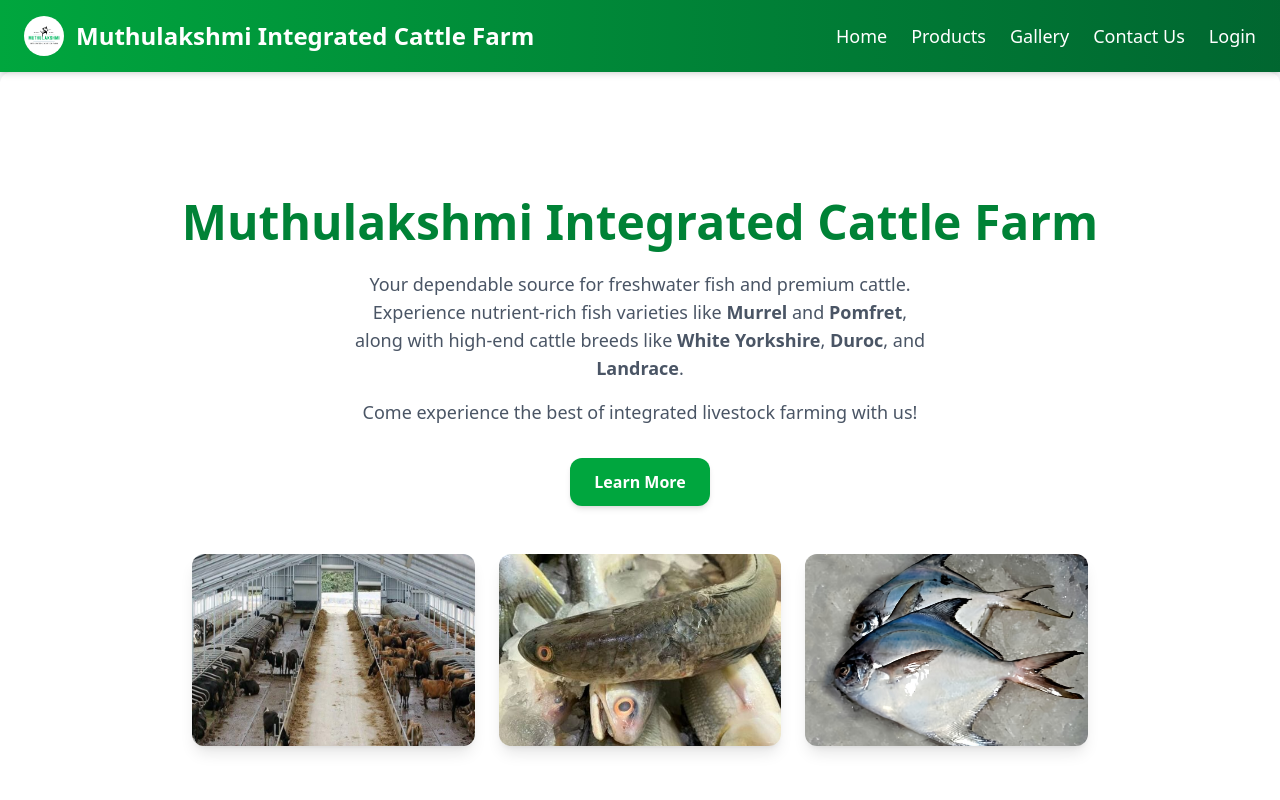
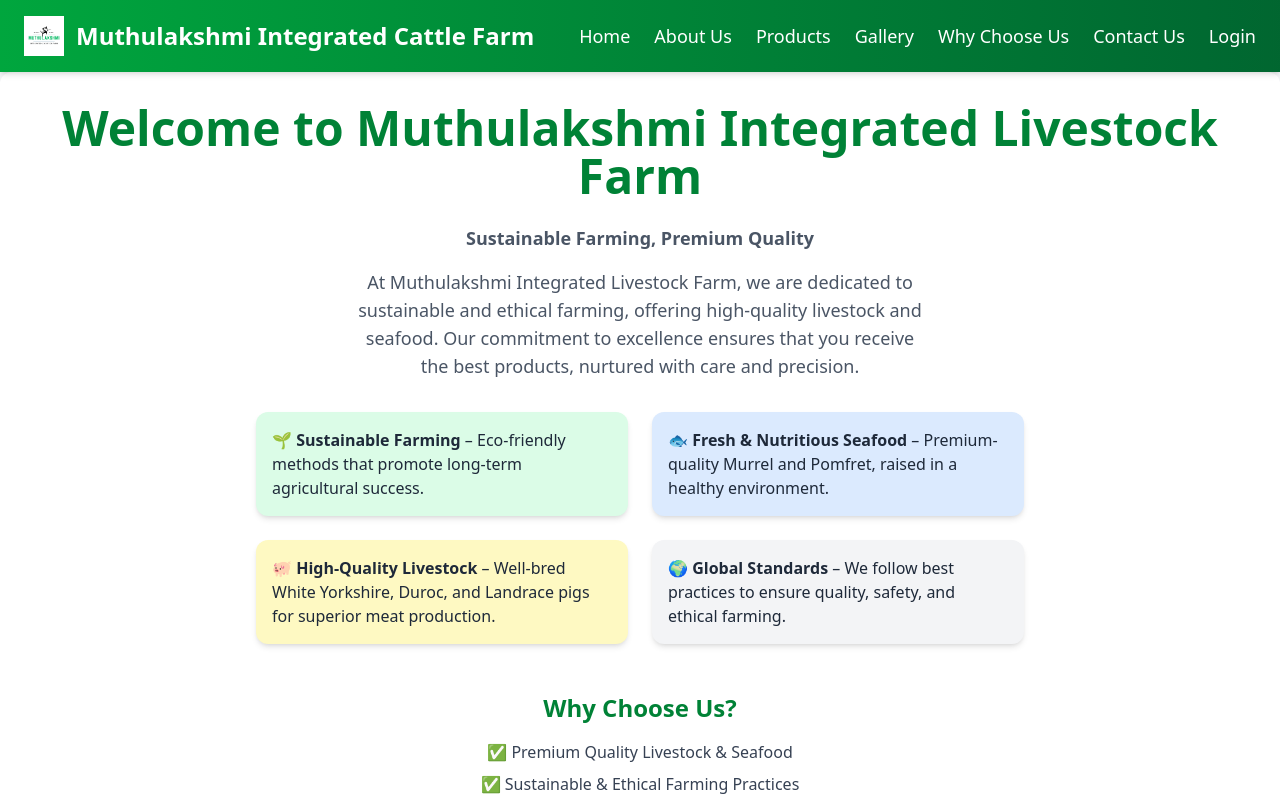
Before and after one commit to Manoranjitha-MCA/live-stock, a React (Vite) app: page / in a window 1280 px wide. Shown: the top 800 px of the page. Built offline with nearby package versions, Linux system fonts and the light colour scheme.

Commit message:
front end changed

```diff
--- /dev/null
+++ b/src/components/AbourtUS.jsx
@@ -0,0 +1,44 @@
+import { motion } from 'framer-motion';
+
+export default function AboutUs() {
+  return (
+    <motion.div
+      className="flex flex-col justify-center items-center text-center p-8 bg-white text-gray-800 rounded-xl min-h-screen"
+      initial={{ opacity: 0, y: 20 }}
+      animate={{ opacity: 1, y: 0 }}
+      transition={{ duration: 0.5 }}
+    >
+      {/* About Us Section */}
+      <motion.h1
+        className="text-5xl font-extrabold mb-6 text-green-700"
+        initial={{ opacity: 0, y: -20 }}
+        animate={{ opacity: 1, y: 0 }}
+        transition={{ delay: 0.3 }}
+      >
+        About Us
+      </motion.h1>
+
+      <motion.p
+        className="text-lg mb-6 max-w-2xl text-gray-600"
+        initial={{ opacity: 0 }}
+        animate={{ opacity: 1 }}
+        transition={{ delay: 0.5 }}
+      >
+        Welcome to <span className="font-semibold">Muthulakshmi Integrated Livestock Farm</span>, where tradition meets innovation in sustainable farming. We take pride in producing high-quality livestock and seafood, ensuring freshness, nutrition, and ethical farming practices at every step. Our farm is committed to delivering excellence while maintaining harmony with nature.
+      </motion.p>
+
+      {/* Who We Are Section */}
+      <motion.div
+        className="bg-gray-100 p-6 rounded-xl shadow-md max-w-3xl text-left"
+        initial={{ opacity: 0 }}
+        animate={{ opacity: 1 }}
+        transition={{ delay: 0.7 }}
+      >
+        <h2 className="text-2xl font-bold text-green-700 mb-4">Who We Are</h2>
+        <p className="text-gray-700">
+          At <span className="font-semibold">Muthulakshmi Integrated Livestock Farm</span>, we are passionate about sustainable agriculture and aquaculture. Our mission is to provide premium-quality livestock and seafood while promoting eco-friendly and ethical farming practices. We believe that responsible farming not only benefits our customers but also supports a healthier environment.
+        </p>
+      </motion.div>
+    </motion.div>
+  );
+}
--- a/src/components/HomeComponent.jsx
+++ b/src/components/HomeComponent.jsx
@@ -6,7 +6,7 @@ import cattle_form from "../assets/images/cattle Image.jpg";
 const HomeComponent = () => {
   return (
         <motion.div
-      className="flex flex-col justify-center items-center text-center p-8 bg-white text-gray-800 rounded-xl min-h-screen"
+          className="flex flex-col overflow-visible justify-center items-center text-center p-8 bg-white text-gray-800 rounded-xl min-h-screen"
           initial={{ opacity: 0, y: 20 }}
           animate={{ opacity: 1, y: 0 }}
           transition={{ duration: 0.5 }}
@@ -18,7 +18,7 @@ const HomeComponent = () => {
             animate={{ opacity: 1, y: 0 }}
             transition={{ delay: 0.3 }}
           >
-        Muthulakshmi Integrated Cattle Farm
+            Welcome to Muthulakshmi Integrated Livestock Farm
           </motion.h1>
 
           <motion.p
@@ -27,7 +27,7 @@ const HomeComponent = () => {
             animate={{ opacity: 1 }}
             transition={{ delay: 0.5 }}
           >
-        Your dependable source for freshwater fish and premium cattle. Experience nutrient-rich fish varieties like <span className="font-semibold">Murrel</span> and <span className="font-semibold">Pomfret</span>, along with high-end cattle breeds like <span className="font-semibold">White Yorkshire</span>, <span className="font-semibold">Duroc</span>, and <span className="font-semibold">Landrace</span>.
+            <span className="font-semibold">Sustainable Farming, Premium Quality</span>
           </motion.p>
 
           <motion.p
@@ -36,24 +36,53 @@ const HomeComponent = () => {
             animate={{ opacity: 1 }}
             transition={{ delay: 0.7 }}
           >
-        Come experience the best of integrated livestock farming with us!
+            At Muthulakshmi Integrated Livestock Farm, we are dedicated to sustainable and ethical farming, offering high-quality livestock and seafood. Our commitment to excellence ensures that you receive the best products, nurtured with care and precision.
           </motion.p>
 
-      {/* CTA Button */}
-      <motion.button
-        className="px-6 py-3 bg-green-600 text-white font-semibold rounded-xl hover:bg-green-700 transition duration-300 shadow-md"
-        whileHover={{ scale: 1.05 }}
-        whileTap={{ scale: 0.95 }}
+          {/* Specialties */}
+          <motion.div
+            className="grid grid-cols-1 sm:grid-cols-2 lg:grid-cols-2 gap-6 w-full max-w-3xl text-left"
+            initial={{ opacity: 0 }}
+            animate={{ opacity: 1 }}
+            transition={{ delay: 1 }}
           >
-        Learn More
-      </motion.button>
+            <div className="p-4 bg-green-100 rounded-xl shadow-md">
+              🌱 <span className="font-semibold">Sustainable Farming</span> – Eco-friendly methods that promote long-term agricultural success.
+            </div>
+            <div className="p-4 bg-blue-100 rounded-xl shadow-md">
+              🐟 <span className="font-semibold">Fresh & Nutritious Seafood</span> – Premium-quality Murrel and Pomfret, raised in a healthy environment.
+            </div>
+            <div className="p-4 bg-yellow-100 rounded-xl shadow-md">
+              🐖 <span className="font-semibold">High-Quality Livestock</span> – Well-bred White Yorkshire, Duroc, and Landrace pigs for superior meat production.
+            </div>
+            <div className="p-4 bg-gray-100 rounded-xl shadow-md">
+              🌍 <span className="font-semibold">Global Standards</span> – We follow best practices to ensure quality, safety, and ethical farming.
+            </div>
+          </motion.div>
+
+          {/* Why Choose Us? */}
+          <motion.div
+            className="mt-12 text-center max-w-2xl"
+            initial={{ opacity: 0 }}
+            animate={{ opacity: 1 }}
+            transition={{ delay: 1.2 }}
+          >
+            <h2 className="text-2xl font-bold text-green-700 mb-4">Why Choose Us?</h2>
+            <ul className="text-gray-700 space-y-2">
+              <li>✅ Premium Quality Livestock & Seafood</li>
+              <li>✅ Sustainable & Ethical Farming Practices</li>
+              <li>✅ Healthy & Well-Nurtured Breeds</li>
+              <li>✅ Trusted by Farmers, Traders & Consumers</li>
+            </ul>
+          </motion.div>
+
 
           {/* Images Section */}
           <motion.div
             className="grid grid-cols-1 sm:grid-cols-2 lg:grid-cols-3 gap-6 w-full max-w-4xl mt-12"
             initial={{ opacity: 0 }}
             animate={{ opacity: 1 }}
-        transition={{ delay: 1 }}
+            transition={{ delay: 1.5 }}
           >
             <div className="overflow-hidden rounded-xl shadow-lg hover:shadow-xl transition-shadow duration-300">
               <img
--- a/src/components/Navbar.jsx
+++ b/src/components/Navbar.jsx
@@ -13,7 +13,7 @@ const Navbar = ({ setCurrentPage }) => {
         <img
           src={logo}
           alt="Logo"
-          className="w-10 h-10 object-cover rounded-full"
+          className="w-10 h-10 object-cover "
         />
         <h1 className="text-2xl font-bold">Muthulakshmi Integrated Cattle Farm</h1>
       </div>
@@ -33,7 +33,7 @@ const Navbar = ({ setCurrentPage }) => {
         animate={{ opacity: 1, y: 0 }}
         transition={{ duration: 0.3 }}
       >
-        {['Home', 'Products','Gallery','Contact Us', 'Login'].map((item, index) => (
+        {['Home','About Us', 'Products','Gallery','Why Choose Us','Contact Us', 'Login'].map((item, index) => (
           <motion.a
             key={index}
             href="#"
--- /dev/null
+++ b/src/components/WhyChooseUs.jsx
@@ -0,0 +1,71 @@
+import { motion } from 'framer-motion';
+
+export default function WhyChooseUs() {
+  return (
+    <motion.div
+      className="flex flex-col justify-center items-center text-center p-8 bg-white text-gray-800 rounded-xl min-h-screen"
+      initial={{ opacity: 0, y: 20 }}
+      animate={{ opacity: 1, y: 0 }}
+      transition={{ duration: 0.5 }}
+    >
+      {/* Why Choose Us Section */}
+      <motion.h1
+        className="text-5xl font-extrabold mb-6 text-green-700"
+        initial={{ opacity: 0, y: -20 }}
+        animate={{ opacity: 1, y: 0 }}
+        transition={{ delay: 0.3 }}
+      >
+        Why Choose Us?
+      </motion.h1>
+
+      <motion.p
+        className="text-lg mb-6 max-w-2xl text-gray-600"
+        initial={{ opacity: 0 }}
+        animate={{ opacity: 1 }}
+        transition={{ delay: 0.5 }}
+      >
+        At <span className="font-semibold">Muthulakshmi Integrated Livestock Farm</span>, we are committed to excellence in livestock and seafood farming, ensuring the highest quality through ethical and sustainable practices.
+      </motion.p>
+
+      <motion.div
+        className="mt-12 max-w-3xl text-left bg-white p-6 rounded-xl shadow-lg"
+        initial={{ opacity: 0, y: 30 }}
+        animate={{ opacity: 1, y: 0 }}
+        transition={{ delay: 0.7 }}
+      >
+        <h2 className="text-2xl font-bold text-green-700 mb-4 text-center">Our Commitments</h2>
+        <motion.ul
+          className="space-y-6 text-gray-700"
+          initial={{ opacity: 0 }}
+          animate={{ opacity: 1 }}
+          transition={{ delay: 0.9 }}
+        >
+          <motion.li
+            className="flex items-center space-x-3 p-4 bg-gray-100 rounded-lg shadow-sm hover:shadow-md transition duration-300"
+            whileHover={{ scale: 1.05 }}
+          >
+            ✅ <span className="text-lg">Uncompromised Quality – We prioritize high-quality breeding and farming practices to ensure the best livestock and seafood.</span>
+          </motion.li>
+          <motion.li
+            className="flex items-center space-x-3 p-4 bg-gray-100 rounded-lg shadow-sm hover:shadow-md transition duration-300"
+            whileHover={{ scale: 1.05 }}
+          >
+            ✅ <span className="text-lg">Sustainable Farming – Our eco-friendly methods support long-term agricultural and aquaculture sustainability.</span>
+          </motion.li>
+          <motion.li
+            className="flex items-center space-x-3 p-4 bg-gray-100 rounded-lg shadow-sm hover:shadow-md transition duration-300"
+            whileHover={{ scale: 1.05 }}
+          >
+            ✅ <span className="text-lg">Ethical Practices – We uphold humane animal care, ensuring proper nutrition, space, and health management.</span>
+          </motion.li>
+          <motion.li
+            className="flex items-center space-x-3 p-4 bg-gray-100 rounded-lg shadow-sm hover:shadow-md transition duration-300"
+            whileHover={{ scale: 1.05 }}
+          >
+            ✅ <span className="text-lg">Customer Satisfaction – We are dedicated to providing the best products and services to our valued customers.</span>
+          </motion.li>
+        </motion.ul>
+      </motion.div>
+    </motion.div>
+  );
+}
--- a/src/pages/Home.jsx
+++ b/src/pages/Home.jsx
@@ -5,12 +5,16 @@ import HomeComponent from '../components/HomeComponent';
 import AuthPage from '../components/AuthPage';
 import { Gallery } from '../components/Gallery';
 import { Contact } from '../components/Contact';
+import AboutUs from '../components/AbourtUS';
+import WhyChooseUs from '../components/WhyChooseUs';
 
 const Home = () => {
     const components = [
         <HomeComponent/>,
+        <AboutUs/>,
         <Products/>,
         <Gallery/>,
+        <WhyChooseUs/>,
         <Contact/>,
         <AuthPage/>
     ]
@@ -20,7 +24,7 @@ const Home = () => {
         setCurrentPage(page);
     };
     return (
-        <div className="h-screen bg-gray-100 overflow-hidden">
+        <div className="h-screen bg-gray-100">
             <Navbar setCurrentPage={setCurrentPageIndex} />
             {components[currentPage]}
         </div>
```
Lines whose indentation alone changed are shown as unchanged.
